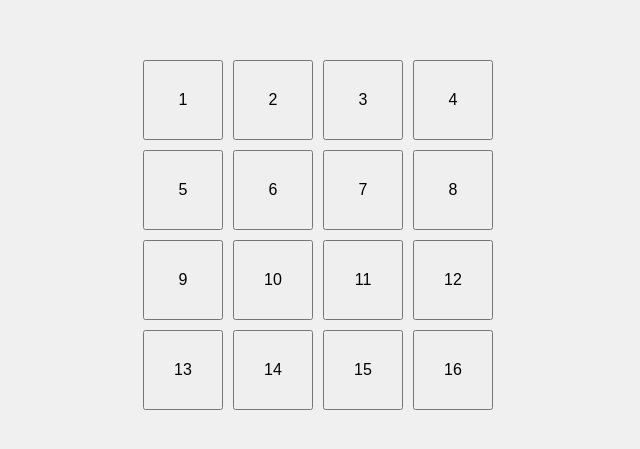
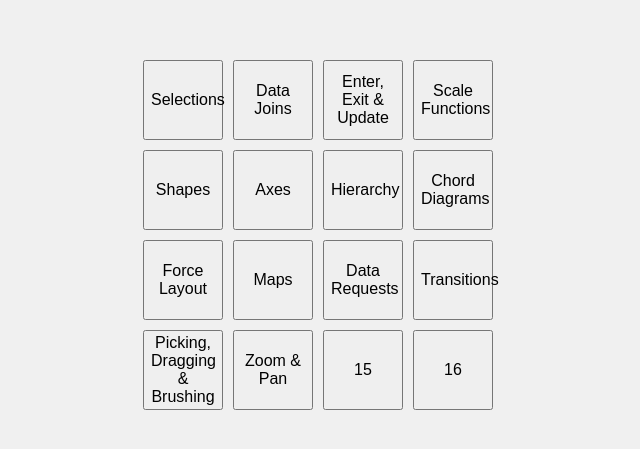
Before and after one commit to skt619/d3-learning, a plain HTML site: page index.html in a window 1280 px wide. Shown: the part 173-622 px from the top of the page, without its empty margins (322-962 px from the left). Drawn offline with Linux system fonts and the light colour scheme.

Commit message:
Update index.html

```diff
--- a/index.html
+++ b/index.html
@@ -9,20 +9,20 @@
 
 <div class="grid-container">
   <!-- 16 buttons -->
-  <button>1</button>
-  <button>2</button>
-  <button>3</button>
-  <button>4</button>
-  <button>5</button>
-  <button>6</button>
-  <button>7</button>
-  <button>8</button>
-  <button>9</button>
-  <button>10</button>
-  <button>11</button>
-  <button>12</button>
-  <button>13</button>
-  <button>14</button>
+  <button>Selections</button>
+  <button>Data Joins</button>
+  <button>Enter, Exit & Update</button>
+  <button>Scale Functions</button>
+  <button>Shapes</button>
+  <button>Axes</button>
+  <button>Hierarchy</button>
+  <button>Chord Diagrams</button>
+  <button>Force Layout</button>
+  <button>Maps</button>
+  <button>Data Requests</button>
+  <button>Transitions</button>
+  <button>Picking, Dragging & Brushing</button>
+  <button>Zoom & Pan</button>
   <button>15</button>
   <button>16</button>
 </div>
```
